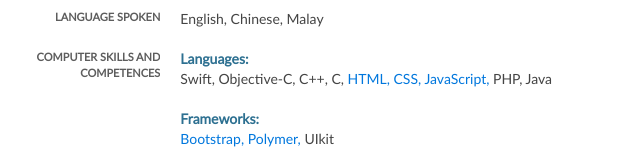
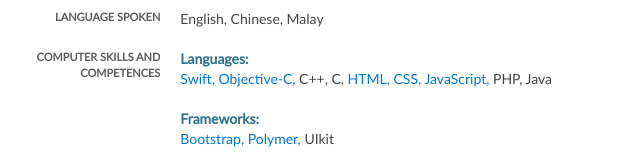
Before and after one commit to GXLye/GXLye.github.io, a plain HTML site: page index.html in a window 1280 px wide. Shown: the part 176-343 px from the top of the page, 263-903 px from the left. Drawn offline with Linux system fonts and the light colour scheme.

Commit message:
Updated with links to iOS App Development website

```diff
--- a/index.html
+++ b/index.html
@@ -111,7 +111,7 @@ a:hover {
 
                 <dt class="uppercase">Computer Skills and Competences</dt>
                 <dt class="uk-text-small uk-text-primary uppercase">Programming Languages</dt>
-                <dd><span data-uk-tooltip="{pos:'bottom-left'}" title="iOS/OS X Programming Language">Swift, Objective-C,</span>
+                <dd><a data-uk-tooltip="{pos:'bottom-left'}" title="iOS App Development" href="http://Sweatshops.me/" target="_blank">Swift, Objective-C,</a>
                 C++, C,<br>
                 PHP, Java, <span data-uk-tooltip="{pos:'bottom'}" title="SAP Programming Language">ABAP</span><br></dd>
 
@@ -213,7 +213,7 @@ a:hover {
                         <dt class="uk-text-small uk-text-right uk-text-break uppercase">Competences</dt>
 
                         <dd><span class="uk-text-primary uk-text-bold">Languages:</span><br>
-                        <span data-uk-tooltip="{pos:'bottom'}" title="iOS App Development">Swift, Objective-C,</span> C++, C, <a data-uk-tooltip="{pos:'bottom'}" title="<b>Click to see</b><br>Website Design Assignment" href="Redle/" target="_blank">HTML, CSS, JavaScript,</a> PHP, <span data-uk-tooltip="{pos:'bottom'}" title="Android App Development">Java</span><br>
+                        <a data-uk-tooltip="{pos:'bottom'}" title="iOS App Development" href="http://Sweatshops.me/" target="_blank">Swift, Objective-C,</a> C++, C, <a data-uk-tooltip="{pos:'bottom'}" title="<b>Click to see</b><br>Website Design Assignment" href="Redle/" target="_blank">HTML, CSS, JavaScript,</a> PHP, <span data-uk-tooltip="{pos:'bottom'}" title="Android App Development">Java</span><br>
                         <br>
                         <span class="uk-text-primary uk-text-bold">Frameworks:</span><br>
                         <a data-uk-tooltip="{pos:'bottom'}" title="<b>Click to see</b><br>Multimedia Group Assignment" href="http://cupnoodle.github.io/trycoding/" target="_blank">Bootstrap, Polymer,</a> UIkit<br>
```
